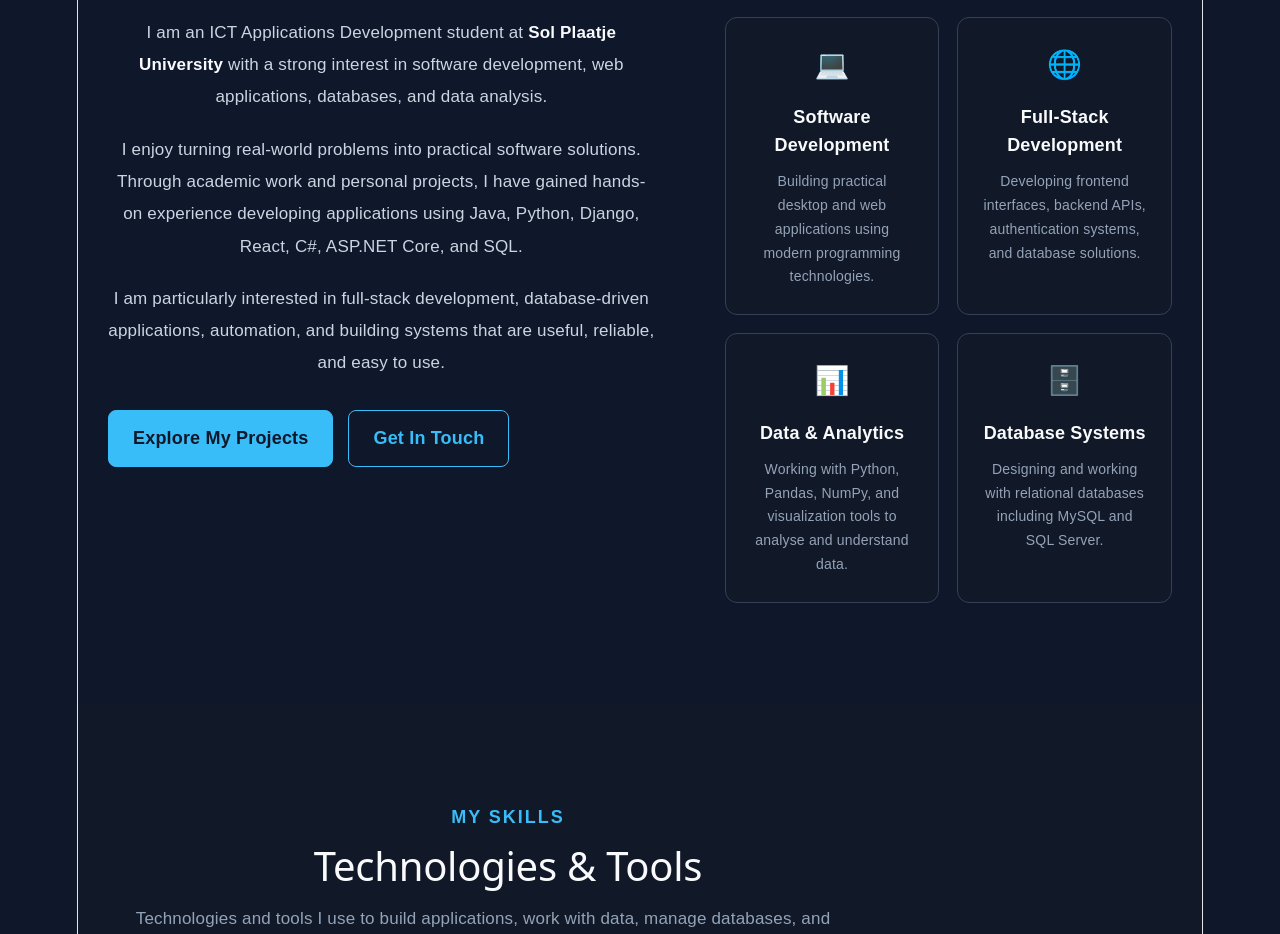
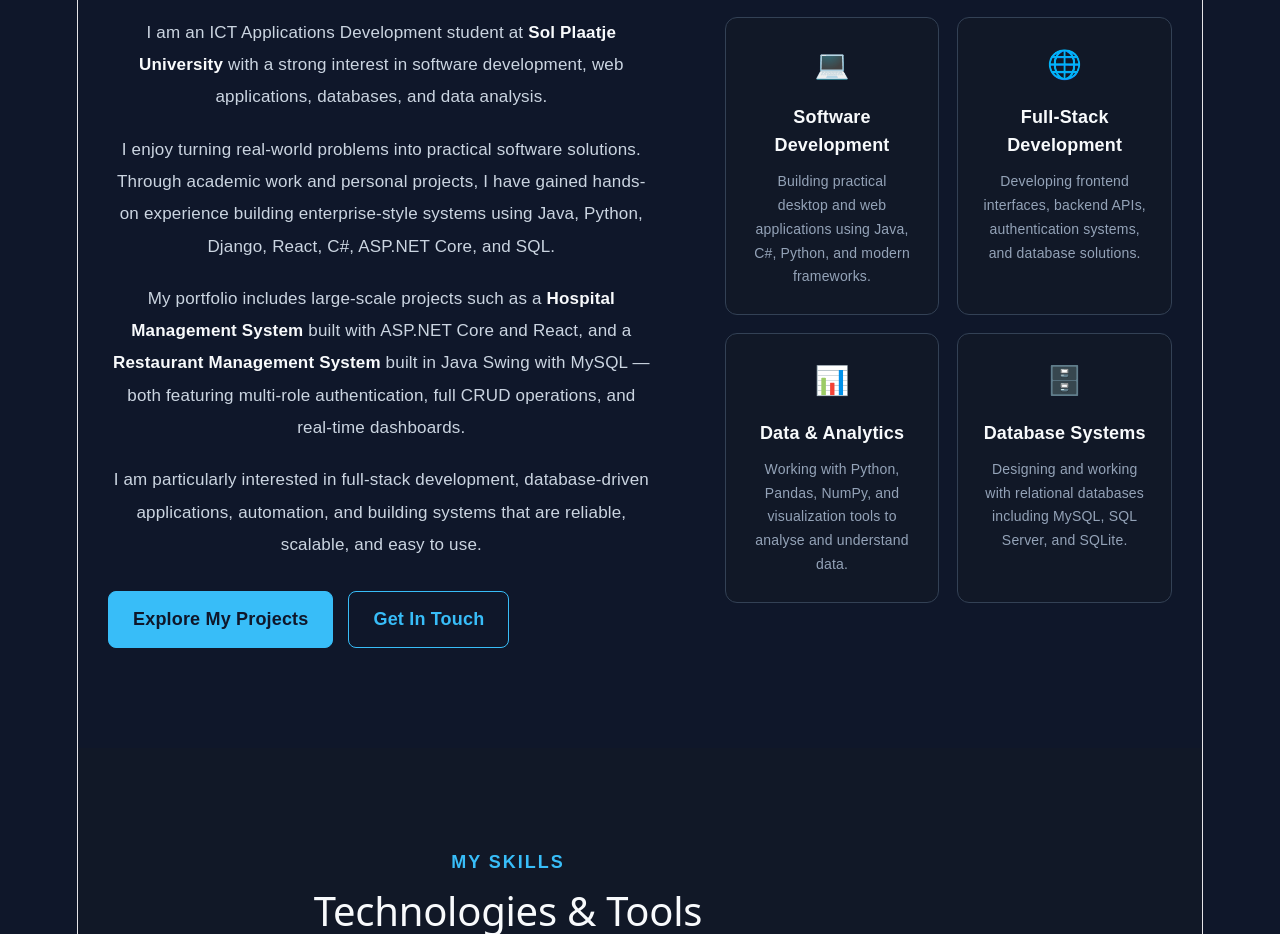
Before and after one commit to mxolisi78/my-portfolio, a React (Vite) app: page / in a window 1280 px wide. Shown: the part 1020-1954 px from the top of the page. Built offline with nearby package versions, Linux system fonts and the light colour scheme.

Commit message:
Update About section to highlight MediCare Pro and Taste Haven RMS projects

```diff
--- a/src/components/About.jsx
+++ b/src/components/About.jsx
@@ -23,14 +23,23 @@ const About = () => {
             <p>
               I enjoy turning real-world problems into practical
               software solutions. Through academic work and personal
-              projects, I have gained hands-on experience developing
-              applications using Java, Python, Django, React, C#,
-              ASP.NET Core, and SQL.
+              projects, I have gained hands-on experience building
+              enterprise-style systems using Java, Python, Django,
+              React, C#, ASP.NET Core, and SQL.
+            </p>
+            <p>
+              My portfolio includes large-scale projects such as a
+              <strong> Hospital Management System</strong> built with
+              ASP.NET Core and React, and a
+              <strong> Restaurant Management System</strong> built in
+              Java Swing with MySQL — both featuring multi-role
+              authentication, full CRUD operations, and real-time
+              dashboards.
             </p>
             <p>
               I am particularly interested in full-stack development,
               database-driven applications, automation, and building
-              systems that are useful, reliable, and easy to use.
+              systems that are reliable, scalable, and easy to use.
             </p>
 
             <div className="about-buttons">
@@ -49,7 +58,7 @@ const About = () => {
               <div className="highlight-icon">💻</div>
               <div>
                 <h3>Software Development</h3>
-                <p>Building practical desktop and web applications using modern programming technologies.</p>
+                <p>Building practical desktop and web applications using Java, C#, Python, and modern frameworks.</p>
               </div>
             </div>
 
@@ -73,7 +82,7 @@ const About = () => {
               <div className="highlight-icon">🗄️</div>
               <div>
                 <h3>Database Systems</h3>
-                <p>Designing and working with relational databases including MySQL and SQL Server.</p>
+                <p>Designing and working with relational databases including MySQL, SQL Server, and SQLite.</p>
               </div>
             </div>
           </div>
```
